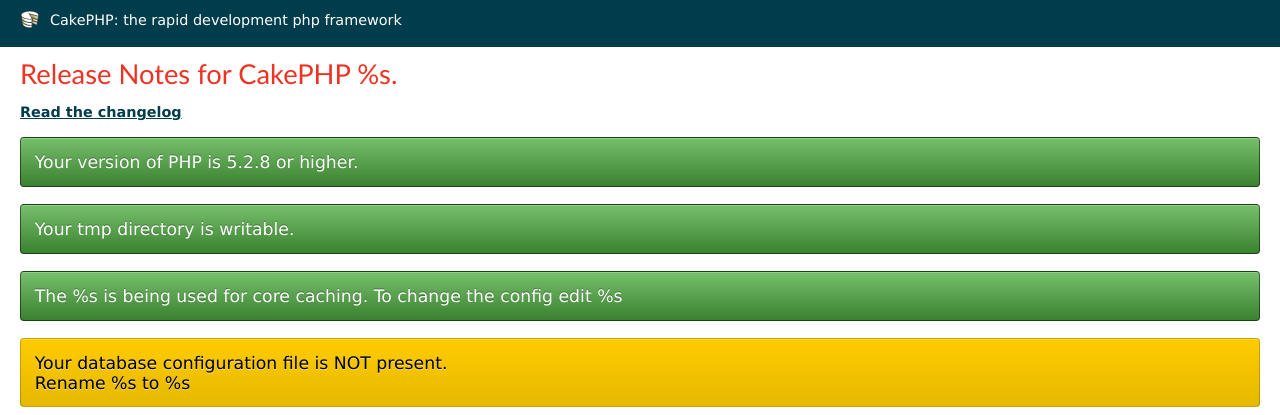
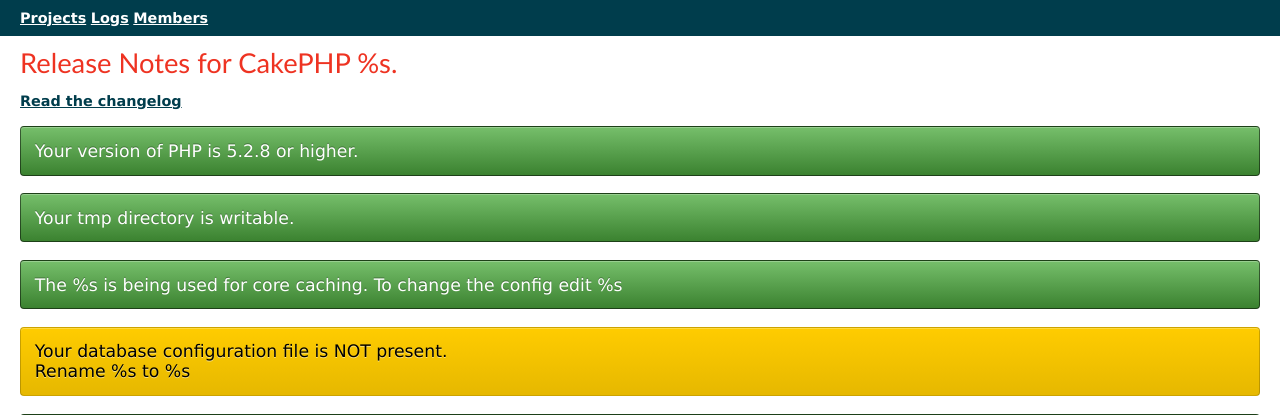
Before and after one commit to janizol/cakeTest, a CakePHP app: the page made by app/View/Pages/home.ctp in a window 1280 px wide. Shown: the top 415 px of the page. Run offline with PHP 8.4 and a stand-in for CakePHP, Linux system fonts and the light colour scheme; the template is opened without the code that fills it, so the values that code supplies are empty; some libraries are stand-ins or nearby versions.

Commit message:
changing the default view page

```diff
--- a/app/Config/routes.php
+++ b/app/Config/routes.php
@@ -24,7 +24,8 @@
  * its action called 'display', and we pass a param to select the view file
  * to use (in this case, /app/View/Pages/home.ctp)...
  */
-	Router::connect('/', array('controller' => 'pages', 'action' => 'display', 'home'));
+
+  Router::connect('/', array('controller' => 'projects', 'action' => 'index'));
 /**
  * ...and connect the rest of 'Pages' controller's URLs.
  */
--- a/app/View/Layouts/default.ctp
+++ b/app/View/Layouts/default.ctp
@@ -37,10 +37,15 @@ $cakeDescription = __d('cake_dev', 'CakePHP: the rapid development php framework
 	?>
 </head>
 <body>
-	<div id="container">
+
+  <div id="container">
 		<div id="header">
-			<h1><?php echo $this->Html->link($cakeDescription, 'http://cakephp.org'); ?></h1>
-		</div>
+        <?php
+          echo $this->Html->link('Projects', array('controller'=>'projects', 'action'=>'index', 'full_base'=>true))." ";
+          echo $this->Html->link('Logs', array('controller'=>'logs', 'action'=>'index', 'full_base'=>true))." ";
+          echo $this->Html->link('Members', array('controller'=>'members', 'action'=>'index', 'full_base'=>true))." ";
+        ?>
+      </div>
 		<div id="content">
 
 			<?php echo $this->Session->flash(); ?>
```
Also changed, not shown: 2 other files.
